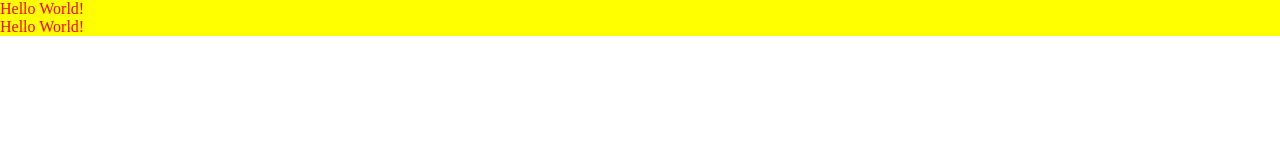
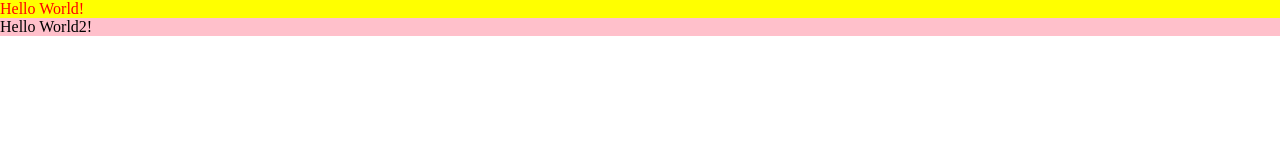
Before and after one commit to koa103/art258-midterm, a website: page src/index.html in a window 1280 px wide. Drawn offline with nearby package versions, Linux system fonts and the light colour scheme; files that its build step writes are made by us from their sources.

Commit message:
first second ID added
first second ID added for different color

```diff
--- a/src/index.html
+++ b/src/index.html
@@ -8,7 +8,7 @@
 
   <body>
     <!-- get started here -->
-    <p>Hello World!</p>
-        <p>Hello World!</p>
+    <p id="first">Hello World!</p>
+        <p id="second">Hello World2!</p>
   </body>
 </html>
--- a/src/scss/style.scss
+++ b/src/scss/style.scss
@@ -2,7 +2,11 @@
   margin: 0 auto;
 }
 
-p {
+#first {
   color: red;
   background-color: yellow;
 }
+
+#second {
+  background-color: pink;
+}
```
Also changed, not shown: 1 other file.
